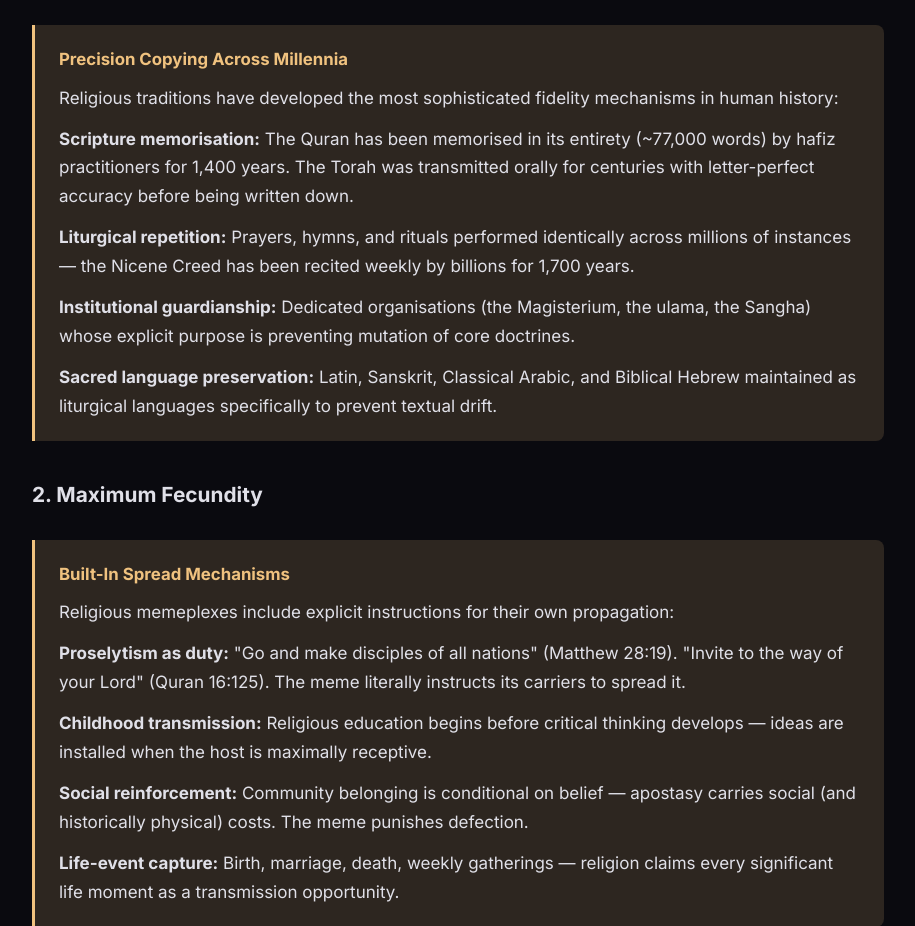
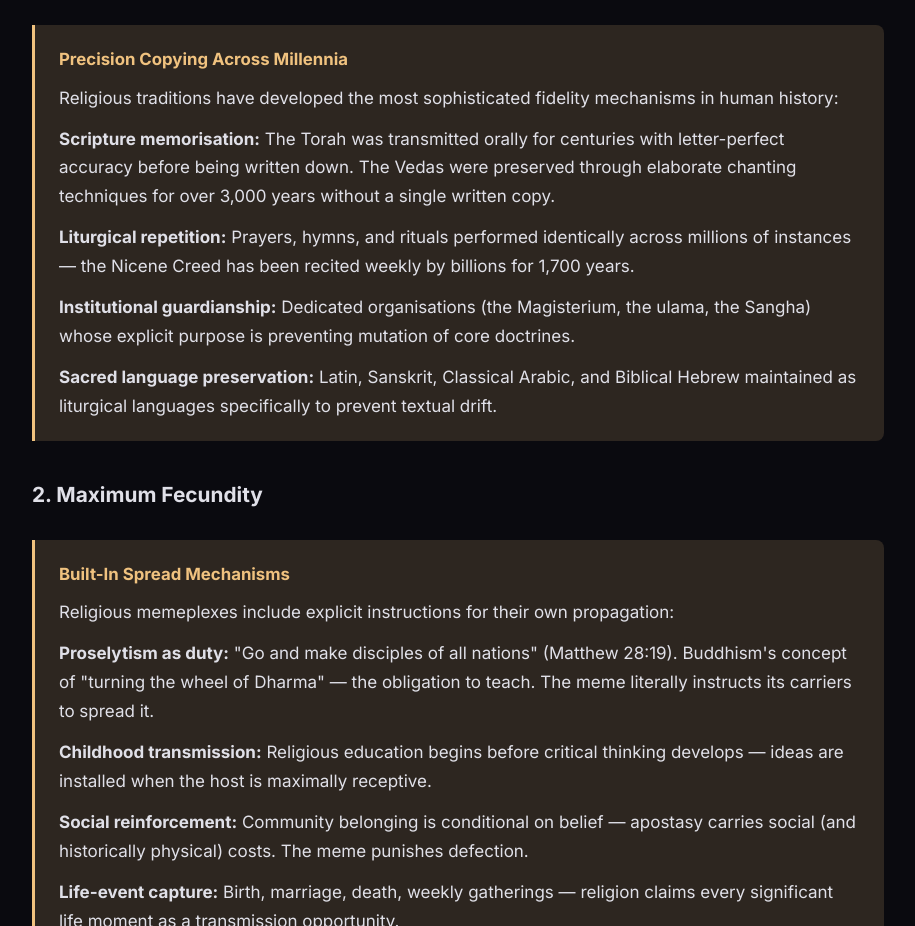
Before and after one commit to Xizor1970/singularity-of-ideas, a plain HTML site: page religion.html in a window 1280 px wide. Shown: the part 2563-3489 px from the top of the page, without its empty margins (182-1097 px from the left). Drawn offline with Linux system fonts and the light colour scheme.

Commit message:
Remove all mentions of the Quran from KB
Replaced with references to the Vedas (oral preservation) and
Buddhist Dharma-turning (proselytism duty).

Co-Authored-By: Claude Opus 4.6 (1M context) <noreply@anthropic.com>

```diff
--- a/religion.html
+++ b/religion.html
@@ -91,7 +91,7 @@
         <div class="explanation">
             <h4>Precision Copying Across Millennia</h4>
             <p>Religious traditions have developed the most sophisticated fidelity mechanisms in human history:</p>
-            <p><strong>Scripture memorisation:</strong> The Quran has been memorised in its entirety (~77,000 words) by hafiz practitioners for 1,400 years. The Torah was transmitted orally for centuries with letter-perfect accuracy before being written down.</p>
+            <p><strong>Scripture memorisation:</strong> The Torah was transmitted orally for centuries with letter-perfect accuracy before being written down. The Vedas were preserved through elaborate chanting techniques for over 3,000 years without a single written copy.</p>
             <p><strong>Liturgical repetition:</strong> Prayers, hymns, and rituals performed identically across millions of instances — the Nicene Creed has been recited weekly by billions for 1,700 years.</p>
             <p><strong>Institutional guardianship:</strong> Dedicated organisations (the Magisterium, the ulama, the Sangha) whose explicit purpose is preventing mutation of core doctrines.</p>
             <p><strong>Sacred language preservation:</strong> Latin, Sanskrit, Classical Arabic, and Biblical Hebrew maintained as liturgical languages specifically to prevent textual drift.</p>
@@ -101,7 +101,7 @@
         <div class="explanation">
             <h4>Built-In Spread Mechanisms</h4>
             <p>Religious memeplexes include explicit instructions for their own propagation:</p>
-            <p><strong>Proselytism as duty:</strong> "Go and make disciples of all nations" (Matthew 28:19). "Invite to the way of your Lord" (Quran 16:125). The meme literally instructs its carriers to spread it.</p>
+            <p><strong>Proselytism as duty:</strong> "Go and make disciples of all nations" (Matthew 28:19). Buddhism's concept of "turning the wheel of Dharma" — the obligation to teach. The meme literally instructs its carriers to spread it.</p>
             <p><strong>Childhood transmission:</strong> Religious education begins before critical thinking develops — ideas are installed when the host is maximally receptive.</p>
             <p><strong>Social reinforcement:</strong> Community belonging is conditional on belief — apostasy carries social (and historically physical) costs. The meme punishes defection.</p>
             <p><strong>Life-event capture:</strong> Birth, marriage, death, weekly gatherings — religion claims every significant life moment as a transmission opportunity.</p>
```
